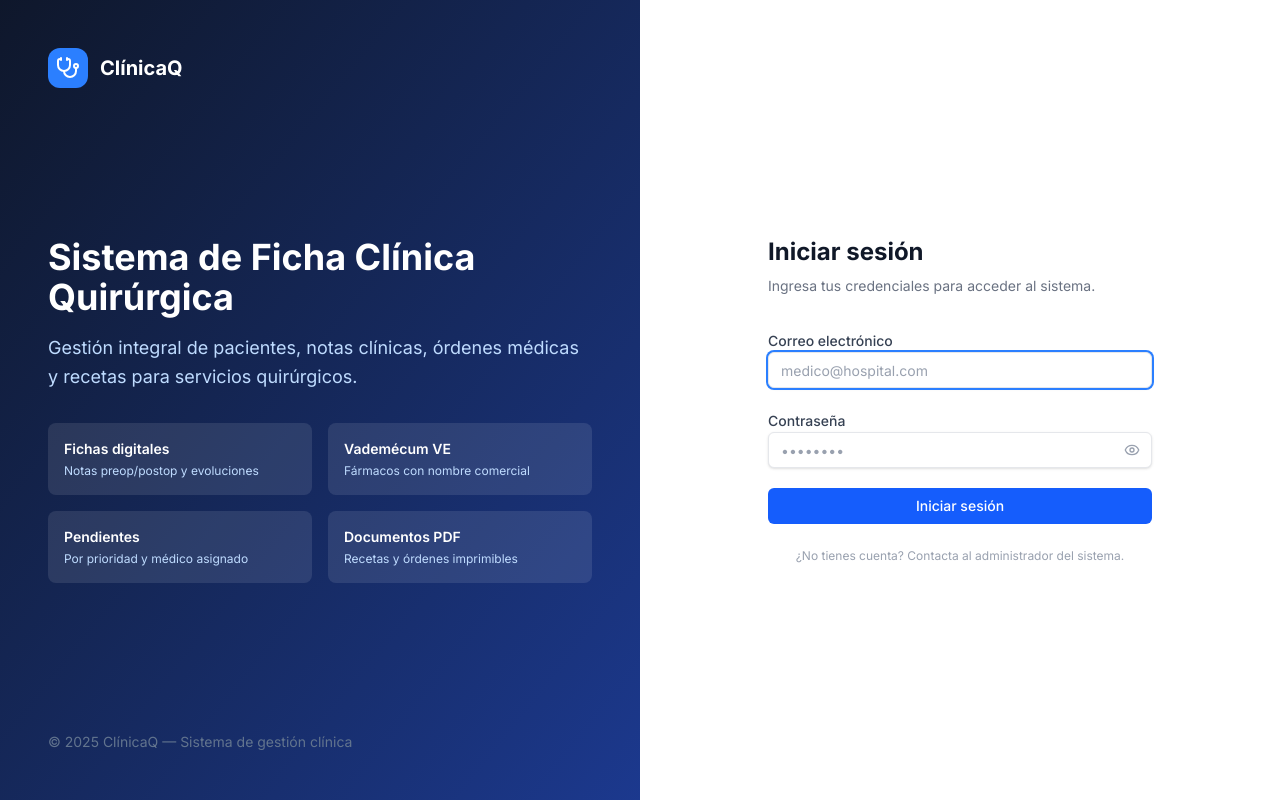
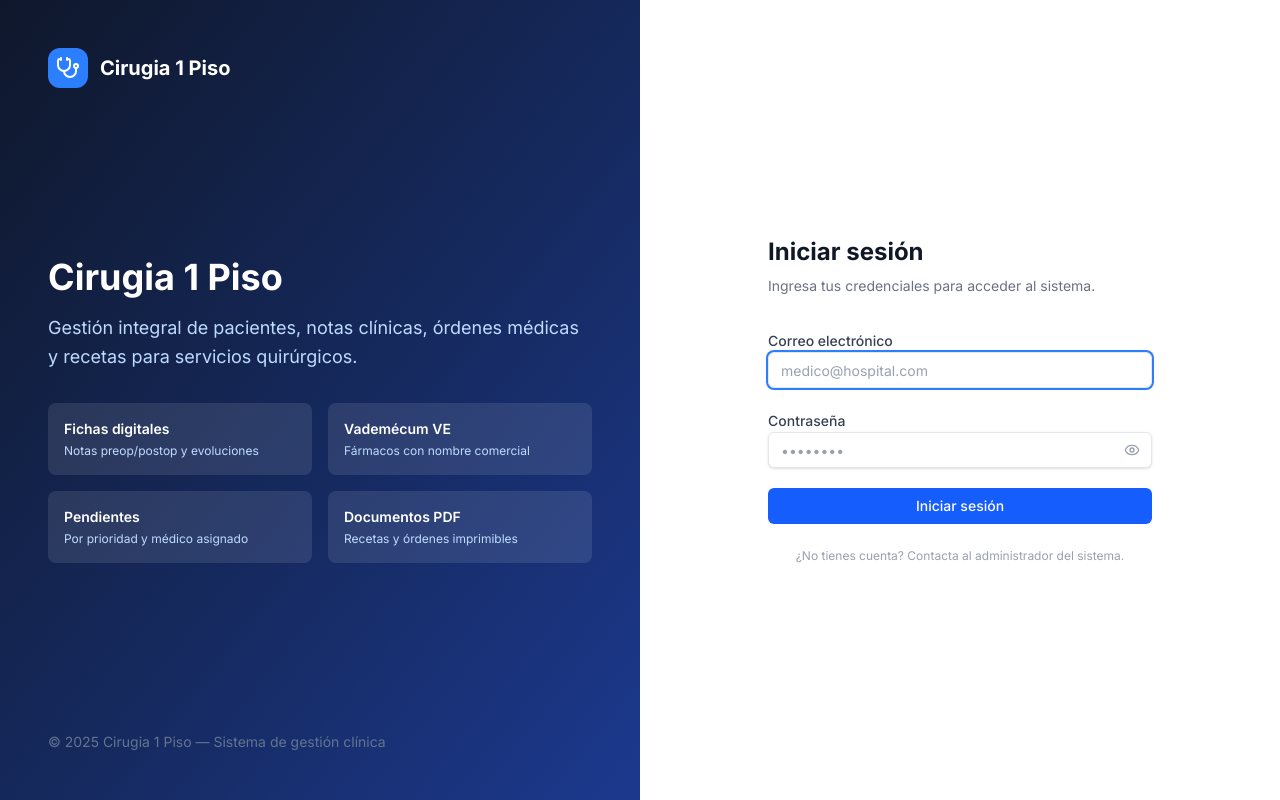
Before and after one commit to cirugia1/pisocirugia1, a Next.js app: page /login in a window 1280 px wide. Built offline with nearby package versions, Linux system fonts and the light colour scheme.

Commit message:
Rename app to Cirugia 1 Piso

```diff
--- a/src/app/(app)/patients/[id]/orders/[orderId]/print/page.tsx
+++ b/src/app/(app)/patients/[id]/orders/[orderId]/print/page.tsx
@@ -79,8 +79,8 @@ export default async function PrintOrderPage({
         <div className="page">
           <div className="header">
             <div className="logo-area">
-              <h1>ClínicaQ</h1>
-              <p>Sistema de Ficha Clínica Quirúrgica</p>
+              <h1>Cirugia 1 Piso</h1>
+              <p>Cirugia 1 Piso</p>
               {order.author?.hospital && <p>{order.author.hospital}</p>}
             </div>
             <div className="doctor-info">
--- a/src/app/(app)/patients/[id]/prescriptions/[rxId]/print/page.tsx
+++ b/src/app/(app)/patients/[id]/prescriptions/[rxId]/print/page.tsx
@@ -80,8 +80,8 @@ export default async function PrintPrescriptionPage({
           {/* Header */}
           <div className="header">
             <div className="logo-area">
-              <h1>ClínicaQ</h1>
-              <p>Sistema de Ficha Clínica Quirúrgica</p>
+              <h1>Cirugia 1 Piso</h1>
+              <p>Cirugia 1 Piso</p>
               {rx.author?.hospital && <p>{rx.author.hospital}</p>}
             </div>
             <div className="doctor-info">
--- a/src/app/layout.tsx
+++ b/src/app/layout.tsx
@@ -5,7 +5,7 @@ import "./globals.css";
 const inter = Inter({ subsets: ["latin"] });
 
 export const metadata: Metadata = {
-  title: "ClínicaQ - Sistema de Ficha Clínica Quirúrgica",
+  title: "Cirugia 1 Piso - Sistema de Ficha Clínica Quirúrgica",
   description: "Sistema integral de gestión clínica para servicios quirúrgicos",
 };
 
--- a/src/app/login/page.tsx
+++ b/src/app/login/page.tsx
@@ -41,12 +41,12 @@ export default function LoginPage() {
           <div className="flex items-center justify-center w-10 h-10 rounded-xl bg-blue-500">
             <Stethoscope className="w-6 h-6 text-white" />
           </div>
-          <span className="text-white font-bold text-xl">ClínicaQ</span>
+          <span className="text-white font-bold text-xl">Cirugia 1 Piso</span>
         </div>
 
         <div>
           <h1 className="text-4xl font-bold text-white mb-4">
-            Sistema de Ficha Clínica Quirúrgica
+            Cirugia 1 Piso
           </h1>
           <p className="text-blue-200 text-lg leading-relaxed">
             Gestión integral de pacientes, notas clínicas, órdenes médicas y recetas para servicios quirúrgicos.
@@ -67,7 +67,7 @@ export default function LoginPage() {
         </div>
 
         <p className="text-slate-500 text-sm">
-          © 2025 ClínicaQ — Sistema de gestión clínica
+          © 2025 Cirugia 1 Piso — Sistema de gestión clínica
         </p>
       </div>
 
@@ -78,7 +78,7 @@ export default function LoginPage() {
             <div className="flex items-center justify-center w-8 h-8 rounded-lg bg-blue-600">
               <Stethoscope className="w-4 h-4 text-white" />
             </div>
-            <span className="font-bold text-lg">ClínicaQ</span>
+            <span className="font-bold text-lg">Cirugia 1 Piso</span>
           </div>
 
           <h2 className="text-2xl font-bold text-gray-900 mb-2">Iniciar sesión</h2>
--- a/src/components/layout/Sidebar.tsx
+++ b/src/components/layout/Sidebar.tsx
@@ -46,7 +46,7 @@ export default function Sidebar({ profile }: SidebarProps) {
           <Stethoscope className="w-5 h-5 text-white" />
         </div>
         <div>
-          <p className="font-bold text-sm leading-tight">ClínicaQ</p>
+          <p className="font-bold text-sm leading-tight">Cirugia 1 Piso</p>
           <p className="text-xs text-slate-400">Sistema Quirúrgico</p>
         </div>
       </div>
```
